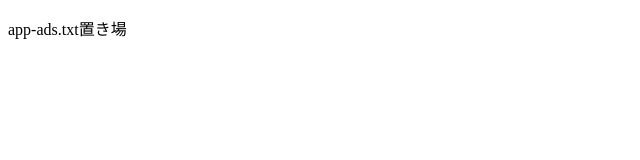
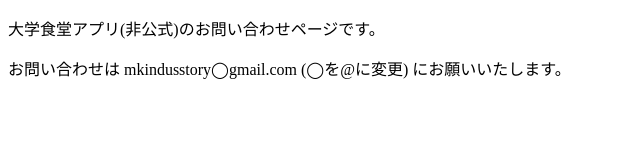
Before and after one commit to MkIndustory/MkIndustory.github.io, a plain HTML site: page index.html in a window 1280 px wide. Shown: the whole page, without its empty margins (0-640 px from the left). Drawn offline with Linux system fonts and the light colour scheme.

Commit message:
Update index.html

```diff
--- a/index.html
+++ b/index.html
@@ -5,6 +5,7 @@
   <title>index</title>
  </head>
  <body>
-   <p>app-ads.txt置き場</p>
+   <p>大学食堂アプリ(非公式)のお問い合わせページです。</p>
+   <p>お問い合わせは mkindusstory◯gmail.com (◯を@に変更) にお願いいたします。</p>
  </body>
 </html>
```
